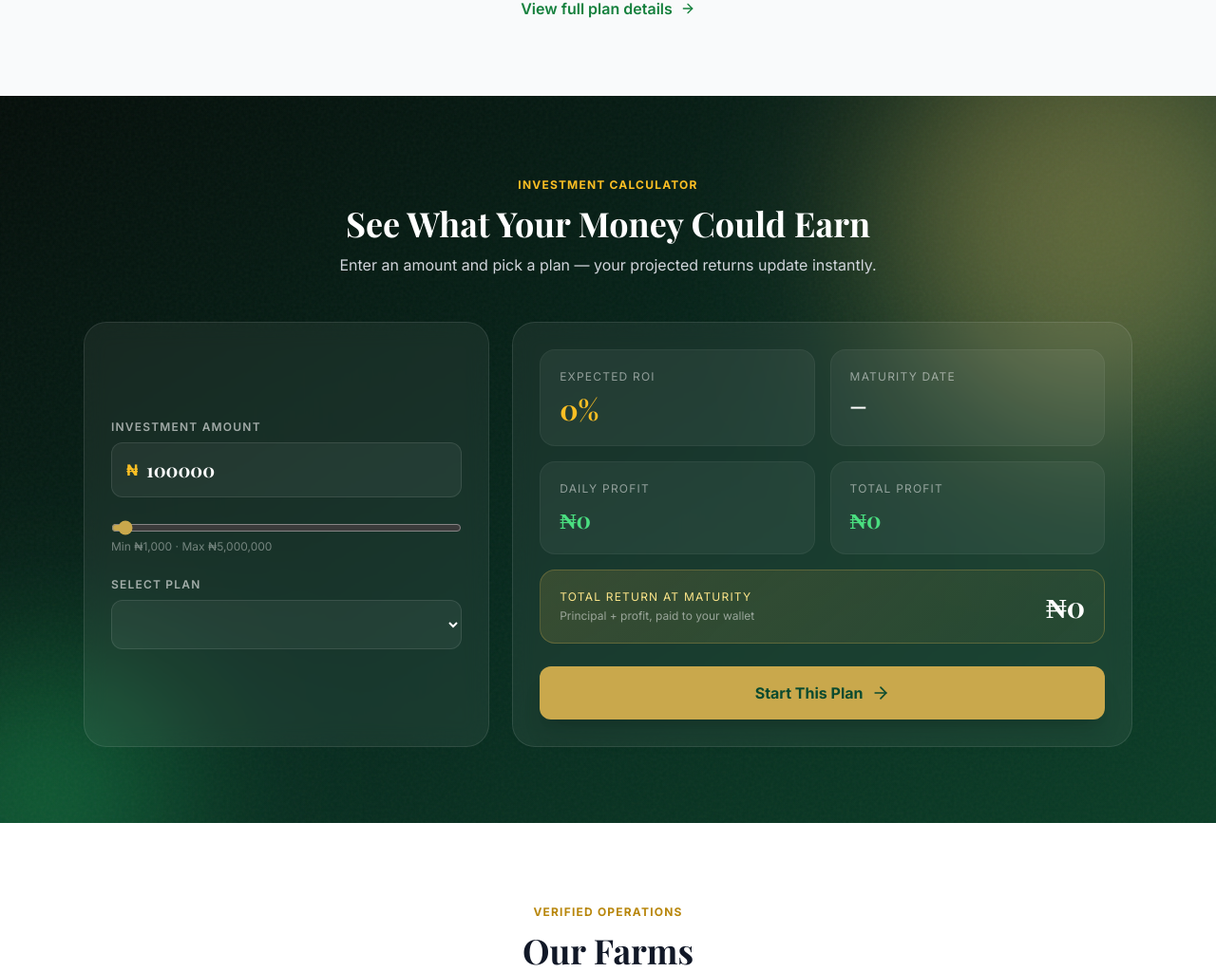
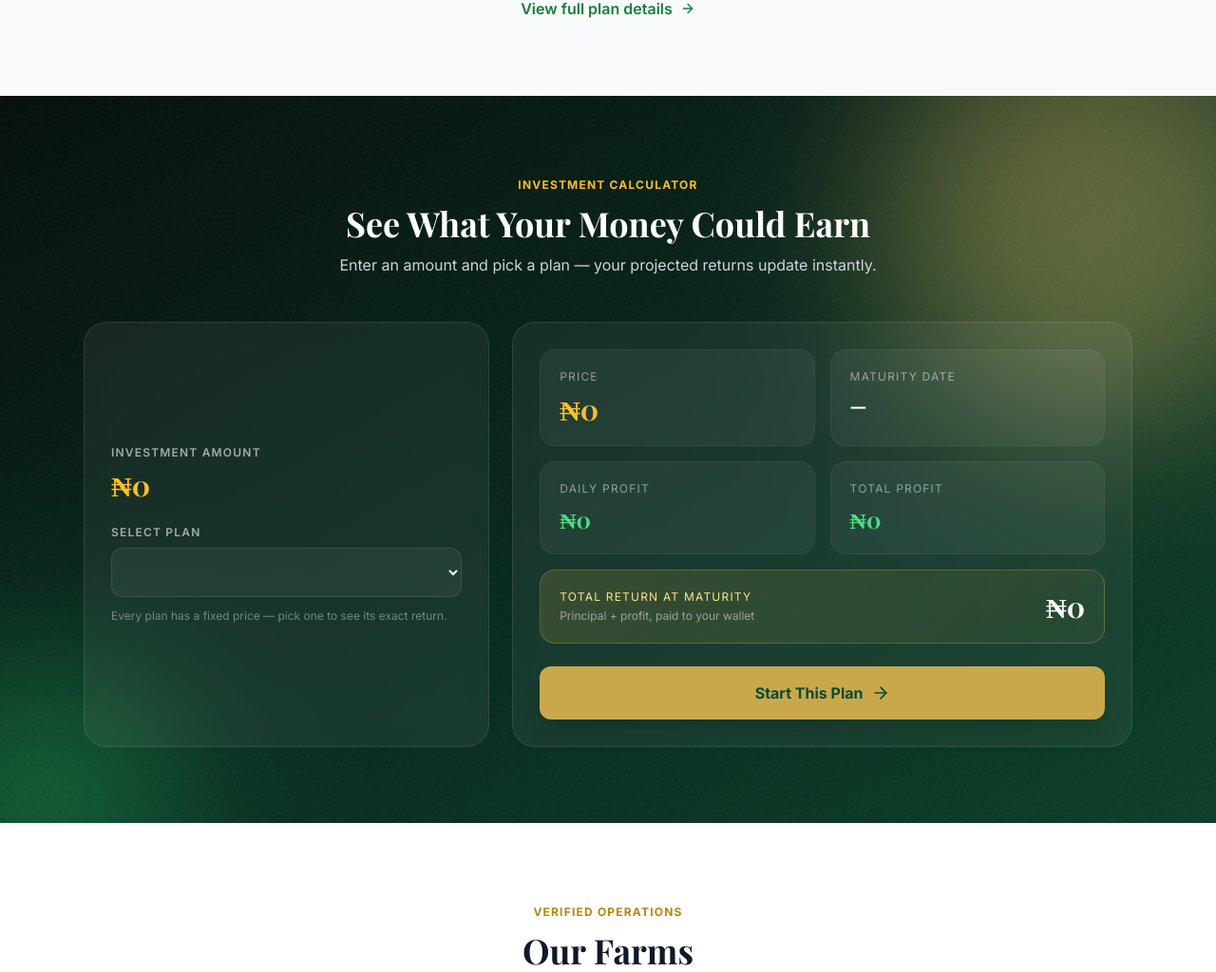
Before and after one commit to Sadik877/agrovest, a Python web app: template templates/index.html in a window 1280 px wide. Shown: the part 1759-2783 px from the top of the page at 95% size. Run offline with Jinja, Linux system fonts and the light colour scheme; the template is opened without the code that fills it, so the values that code supplies are empty; some libraries are stand-ins or nearby versions.

Commit message:
Update index.html

```diff
--- a/templates/index.html
+++ b/templates/index.html
@@ -94,13 +94,17 @@
 
           <!-- Mini plans preview -->
           <div class="space-y-3">
-            {% for plan in plans %}
+            {% for plan in plans[:4] %}
             <div class="flex items-center justify-between glass rounded-lg p-3">
-              <div class="flex items-center gap-2">
-                <span class="text-lg">{{ plan.icon }}</span>
-                <span class="text-sm text-white font-medium">{{ plan.name }}</span>
+              <div class="flex items-center gap-2 min-w-0">
+                {% if plan.image_url %}
+                <img src="{{ plan.image_url }}" alt="{{ plan.name }}" class="w-6 h-6 rounded object-cover flex-shrink-0" />
+                {% else %}
+                <span class="text-lg flex-shrink-0">{{ plan.icon or '🌱' }}</span>
+                {% endif %}
+                <span class="text-sm text-white font-medium truncate">{{ plan.name }}</span>
               </div>
-              <span class="text-gold-400 font-bold text-sm">{{ plan.roi_percent }}% ROI</span>
+              <span class="text-gold-400 font-bold text-sm flex-shrink-0">+₦{{ '{:,.0f}'.format(plan.profit) }}</span>
             </div>
             {% endfor %}
           </div>
@@ -202,25 +206,19 @@
           <img src="{{ plan.image_url }}" alt="{{ plan.name }}" loading="lazy"
                class="w-full h-32 object-cover rounded-xl mb-4" />
           {% else %}
-          <div class="text-4xl mb-4">{{ plan.icon }}</div>
+          <div class="text-4xl mb-4">{{ plan.icon or '🌱' }}</div>
           {% endif %}
           <h3 class="font-display font-bold text-lg text-gray-900 mb-1">{{ plan.name }}</h3>
           <p class="text-gray-400 text-xs mb-5">{{ plan.description }}</p>
 
           <div class="flex items-baseline gap-1 mb-1">
-            <span class="text-4xl font-display font-bold text-forest-800">{{ plan.roi_percent }}%</span>
-            <span class="text-gray-400 text-sm">ROI</span>
+            <span class="text-4xl font-display font-bold text-forest-800">₦{{ '{:,.0f}'.format(plan.price) }}</span>
           </div>
-          <p class="text-xs text-gray-400 mb-2">Total Return: <span class="font-semibold text-forest-700">{{ plan.total_return }}%</span></p>
+          <p class="text-xs text-gray-400 mb-2">Total Return: <span class="font-semibold text-forest-700">₦{{ '{:,.0f}'.format(plan.total_return) }}</span></p>
           <p class="text-sm text-gray-500 mb-5">in {{ plan.duration_days }} days</p>
 
           <div class="text-xs text-gray-400 mb-5">
-            Min: <span class="font-semibold text-gray-700">₦{{ '{:,.0f}'.format(plan.min_amount) }}</span>
-            {% if plan.max_amount %}
-            · Max: <span class="font-semibold text-gray-700">₦{{ '{:,.0f}'.format(plan.max_amount) }}</span>
-            {% else %}
-            · No maximum
-            {% endif %}
+            Profit: <span class="font-semibold text-emerald-600">+₦{{ '{:,.0f}'.format(plan.profit) }}</span>
           </div>
 
           <ul class="space-y-2 mb-6">
@@ -270,34 +268,25 @@
     <div class="grid lg:grid-cols-5 gap-6 items-stretch">
       <!-- Inputs -->
       <div class="lg:col-span-2 glass rounded-3xl p-7 flex flex-col justify-center">
-        <label for="calc-amount" class="text-xs font-semibold text-white/60 uppercase tracking-widest mb-2 block">Investment Amount</label>
-        <div class="relative mb-6">
-          <span class="absolute left-4 top-1/2 -translate-y-1/2 text-gold-400 font-bold">₦</span>
-          <input id="calc-amount" type="number" inputmode="numeric" step="1000" value="100000"
-                 class="w-full bg-white/5 border border-white/10 focus:border-gold-500 rounded-xl pl-9 pr-4 py-3.5 text-white font-display font-bold text-xl outline-none transition-colors" />
-        </div>
-        <input id="calc-range" type="range" min="1000" max="5000000" step="1000" value="100000"
-               class="w-full accent-gold-500 mb-1" />
-        <p id="calc-amount-hint" class="text-xs text-white/40 mb-6">Min ₦1,000 · Max ₦5,000,000</p>
+        <span class="text-xs font-semibold text-white/60 uppercase tracking-widest mb-2 block">Investment Amount</span>
+        <p class="font-display font-bold text-3xl text-gold-400 mb-6" id="calc-price-display">₦0</p>
 
         <label for="calc-plan" class="text-xs font-semibold text-white/60 uppercase tracking-widest mb-2 block">Select Plan</label>
         <select id="calc-plan" class="w-full bg-white/5 border border-white/10 focus:border-gold-500 rounded-xl px-4 py-3.5 text-white font-semibold outline-none transition-colors">
           {% for plan in plans %}
-          <option value="{{ loop.index0 }}">{{ plan.icon }} {{ plan.name }} — {{ plan.roi_percent }}% / {{ plan.duration_days }} days</option>
+          <option value="{{ loop.index0 }}">{{ plan.icon or '🌱' }} {{ plan.name }} — ₦{{ '{:,.0f}'.format(plan.price) }}</option>
           {% endfor %}
         </select>
 
-        <p id="calc-limit-warning" class="hidden text-xs text-amber-300 mt-3 flex items-center gap-1.5">
-          <i data-lucide="alert-triangle" class="w-3.5 h-3.5"></i> <span></span>
-        </p>
+        <p class="text-xs text-white/40 mt-3">Every plan has a fixed price — pick one to see its exact return.</p>
       </div>
 
       <!-- Results -->
       <div class="lg:col-span-3 glass rounded-3xl p-7">
         <div class="grid sm:grid-cols-2 gap-4 mb-4">
           <div class="bg-white/5 rounded-2xl p-5 border border-white/5">
-            <p class="text-xs text-white/50 uppercase tracking-widest mb-2">Expected ROI</p>
-            <p class="font-display font-bold text-3xl text-gold-400"><span id="calc-roi" data-final="0">0</span>%</p>
+            <p class="text-xs text-white/50 uppercase tracking-widest mb-2">Price</p>
+            <p class="font-display font-bold text-3xl text-gold-400">₦<span id="calc-roi" data-final="0">0</span></p>
           </div>
           <div class="bg-white/5 rounded-2xl p-5 border border-white/5">
             <p class="text-xs text-white/50 uppercase tracking-widest mb-2">Maturity Date</p>
@@ -548,13 +537,10 @@
 <script>
 (function () {
   const plansData = {{ plans | tojson }};
-  const amountInput = document.getElementById('calc-amount');
-  const rangeInput = document.getElementById('calc-range');
   const planSelect = document.getElementById('calc-plan');
-  const warningEl = document.getElementById('calc-limit-warning');
-  const hintEl = document.getElementById('calc-amount-hint');
+  const priceDisplay = document.getElementById('calc-price-display');
 
-  if (!plansData || !plansData.length || !amountInput || !planSelect) return;
+  if (!plansData || !plansData.length || !planSelect) return;
 
   function animateValue(el, from, to, formatter) {
     const duration = 700;
@@ -580,61 +566,29 @@
 
   function recalc() {
     const plan = plansData[Number(planSelect.value)] || plansData[0];
-    let amount = parseFloat(amountInput.value) || 0;
 
-    const min = plan.min_amount || 0;
-    const max = plan.max_amount || null;
+    const price = plan.price || 0;
+    const totalReturn = plan.total_return || 0;
+    const profit = plan.profit != null ? plan.profit : Math.max(totalReturn - price, 0);
+    const days = plan.duration_days || 1;
+    const dailyProfit = profit / days;
 
-    if (warningEl) {
-      if (min && amount < min) {
-        warningEl.classList.remove('hidden');
-        warningEl.querySelector('span').textContent = `Minimum for ${plan.name} is ₦${money(min)}`;
-      } else if (max && amount > max) {
-        warningEl.classList.remove('hidden');
-        warningEl.querySelector('span').textContent = `Maximum for ${plan.name} is ₦${money(max)}`;
-      } else {
-        warningEl.classList.add('hidden');
-      }
-    }
+    if (priceDisplay) priceDisplay.textContent = '₦' + money(price);
 
-    const roi = plan.roi_percent || 0;
-    const days = plan.duration_days || 1;
-    const totalProfit = amount * (roi / 100);
-    const dailyProfit = totalProfit / days;
-    const totalReturn = amount + totalProfit;
-
-    const roiEl = document.getElementById('calc-roi');
+    const roiEl = document.getElementById('calc-roi');       // now shows Price
     const dailyEl = document.getElementById('calc-daily');
     const profitEl = document.getElementById('calc-profit');
     const totalEl = document.getElementById('calc-total');
     const maturityEl = document.getElementById('calc-maturity');
 
-    animateValue(roiEl, parseFloat(roiEl.dataset.final || 0), roi, v => v.toFixed(1).replace(/\.0$/, ''));
+    animateValue(roiEl, parseFloat(roiEl.dataset.final || 0), price, v => money(Math.round(v)));
     animateValue(dailyEl, parseFloat(dailyEl.dataset.final || 0), dailyProfit, v => money(Math.round(v)));
-    animateValue(profitEl, parseFloat(profitEl.dataset.final || 0), totalProfit, v => money(Math.round(v)));
+    animateValue(profitEl, parseFloat(profitEl.dataset.final || 0), profit, v => money(Math.round(v)));
     animateValue(totalEl, parseFloat(totalEl.dataset.final || 0), totalReturn, v => money(Math.round(v)));
     if (maturityEl) maturityEl.textContent = formatMaturityDate(days);
-
-    if (rangeInput) rangeInput.value = Math.min(amount, Number(rangeInput.max));
-    if (hintEl && (min || max)) {
-      hintEl.textContent = `Min ₦${money(min)} · ${max ? 'Max ₦' + money(max) : 'No maximum'}`;
-    }
   }
 
-  amountInput.addEventListener('input', recalc);
-  planSelect.addEventListener('change', () => {
-    const plan = plansData[Number(planSelect.value)];
-    if (plan && plan.min_amount && (!amountInput.value || parseFloat(amountInput.value) < plan.min_amount)) {
-      amountInput.value = plan.min_amount;
-    }
-    recalc();
-  });
-  if (rangeInput) {
-    rangeInput.addEventListener('input', () => {
-      amountInput.value = rangeInput.value;
-      recalc();
-    });
-  }
+  planSelect.addEventListener('change', recalc);
 
   recalc();
 })();
```
